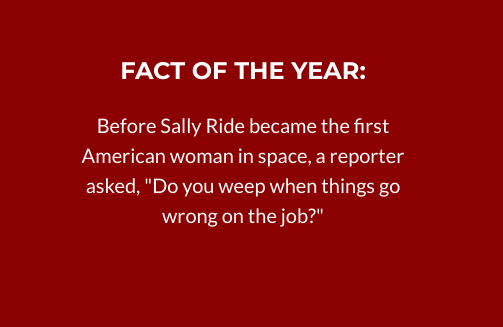
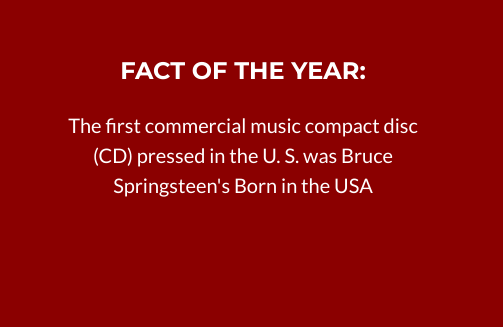
Before and after one commit to mcllsti/mcllsti.github.io, a plain HTML site: page index.html in a window 1280 px wide. Shown: the part 2324-2651 px from the top of the page, 777-1280 px from the left. Drawn offline with Linux system fonts and the light colour scheme.

Commit message:
Changes to fact of the day

```diff
--- a/index.html
+++ b/index.html
@@ -181,7 +181,7 @@
           </div>
           <div class="col-md-4">
             <h4 class="text-uppercase mb-4">Fact of the year:</h4>
-            <p class="lead mb-0"> Before Sally Ride became the first American woman in space, a reporter asked, "Do you weep when things go wrong on the job?" </p>
+            <p class="lead mb-0"> The first commercial music compact disc (CD) pressed in the U. S. was Bruce Springsteen's  Born in the USA </p>
           </div>
         </div>
       </div>
```
